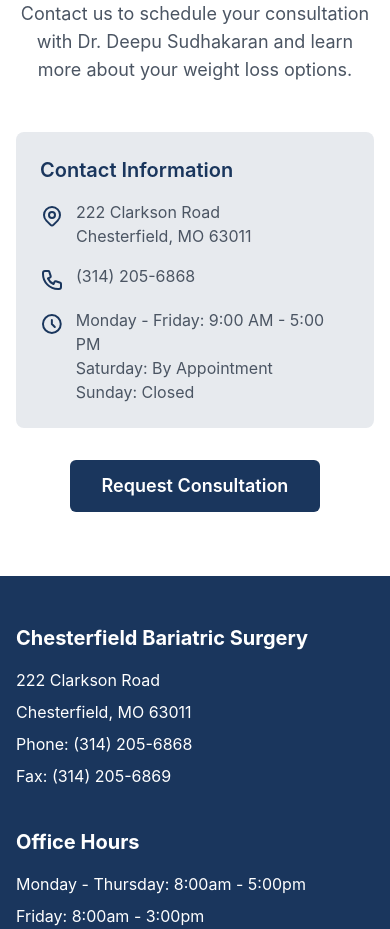
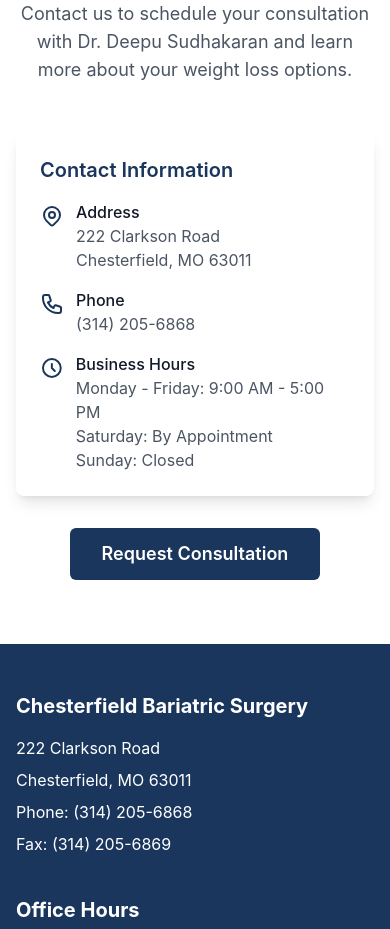
Before and after one commit to GANESH257/CBS-Landing-Page-new, a Next.js app: page / in a window 390 px wide. Shown: the part 7240-8169 px from the top of the page. Built offline with nearby package versions, Linux system fonts and the light colour scheme.

Commit message:
Update contact information in Appointment component with correct address, phone, and business hours

```diff
--- a/app/components/Appointment.jsx
+++ b/app/components/Appointment.jsx
@@ -14,32 +14,35 @@
 
         <div className="grid md:grid-cols-2 gap-8 items-center">
           <div>
-            <div className="bg-primary bg-opacity-10 p-6 rounded-lg">
+            <div className="bg-white rounded-lg shadow-lg p-6 md:p-8">
               <h3 className="text-xl font-semibold text-primary mb-4">Contact Information</h3>
               <div className="space-y-4">
-                <div className="flex items-start">
-                  <svg className="h-6 w-6 text-primary mt-1" fill="none" viewBox="0 0 24 24" stroke="currentColor">
+                <div className="flex items-start space-x-3">
+                  <svg className="h-6 w-6 text-primary mt-1" fill="none" stroke="currentColor" viewBox="0 0 24 24">
                     <path strokeLinecap="round" strokeLinejoin="round" strokeWidth={2} d="M17.657 16.657L13.414 20.9a1.998 1.998 0 01-2.827 0l-4.244-4.243a8 8 0 1111.314 0z" />
                     <path strokeLinecap="round" strokeLinejoin="round" strokeWidth={2} d="M15 11a3 3 0 11-6 0 3 3 0 016 0z" />
                   </svg>
-                  <div className="ml-3">
+                  <div>
+                    <p className="font-medium text-gray-900">Address</p>
                     <p className="text-gray-600">222 Clarkson Road</p>
                     <p className="text-gray-600">Chesterfield, MO 63011</p>
                   </div>
                 </div>
-                <div className="flex items-start">
-                  <svg className="h-6 w-6 text-primary mt-1" fill="none" viewBox="0 0 24 24" stroke="currentColor">
+                <div className="flex items-start space-x-3">
+                  <svg className="h-6 w-6 text-primary mt-1" fill="none" stroke="currentColor" viewBox="0 0 24 24">
                     <path strokeLinecap="round" strokeLinejoin="round" strokeWidth={2} d="M3 5a2 2 0 012-2h3.28a1 1 0 01.948.684l1.498 4.493a1 1 0 01-.502 1.21l-2.257 1.13a11.042 11.042 0 005.516 5.516l1.13-2.257a1 1 0 011.21-.502l4.493 1.498a1 1 0 01.684.949V19a2 2 0 01-2 2h-1C9.716 21 3 14.284 3 6V5z" />
                   </svg>
-                  <div className="ml-3">
+                  <div>
+                    <p className="font-medium text-gray-900">Phone</p>
                     <p className="text-gray-600">(314) 205-6868</p>
                   </div>
                 </div>
-                <div className="flex items-start">
-                  <svg className="h-6 w-6 text-primary mt-1" fill="none" viewBox="0 0 24 24" stroke="currentColor">
+                <div className="flex items-start space-x-3">
+                  <svg className="h-6 w-6 text-primary mt-1" fill="none" stroke="currentColor" viewBox="0 0 24 24">
                     <path strokeLinecap="round" strokeLinejoin="round" strokeWidth={2} d="M12 8v4l3 3m6-3a9 9 0 11-18 0 9 9 0 0118 0z" />
                   </svg>
-                  <div className="ml-3">
+                  <div>
+                    <p className="font-medium text-gray-900">Business Hours</p>
                     <p className="text-gray-600">Monday - Friday: 9:00 AM - 5:00 PM</p>
                     <p className="text-gray-600">Saturday: By Appointment</p>
                     <p className="text-gray-600">Sunday: Closed</p>
```
